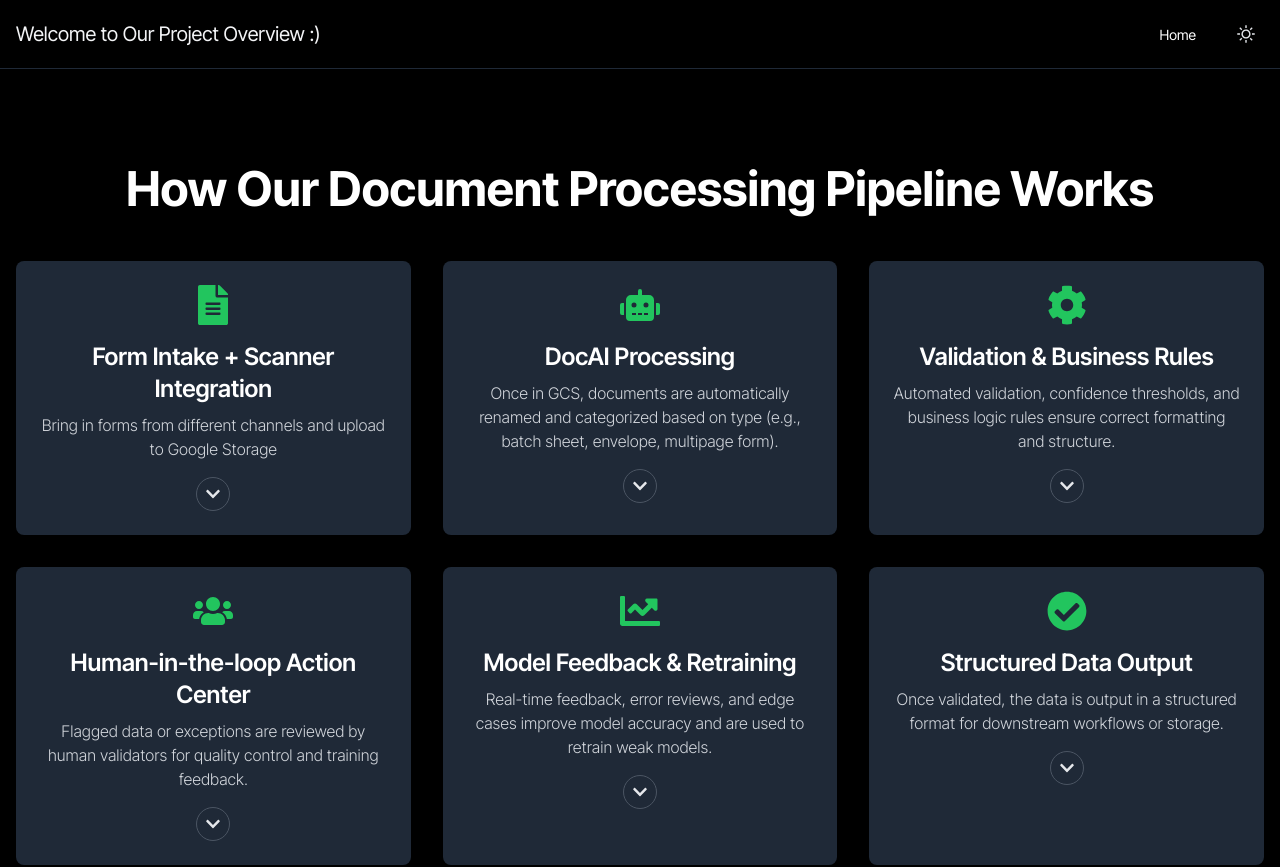
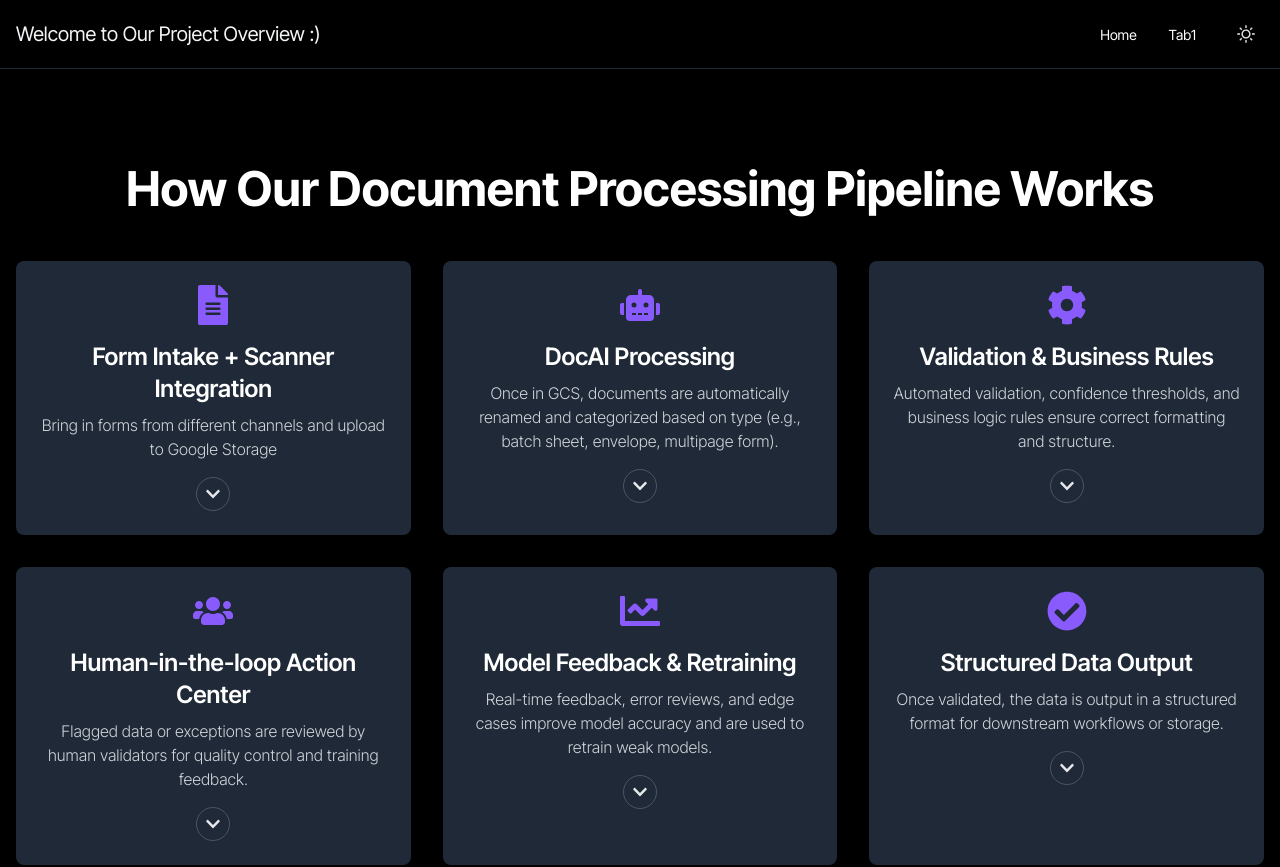
Before and after one commit to aitikirala/iep-project-overview, a Next.js app: page / in a window 1280 px wide. Shown: the top 867 px of the page. Built offline with nearby package versions, Linux system fonts and the light colour scheme.

Commit message:
made some changes

```diff
--- a/app/layout.tsx
+++ b/app/layout.tsx
@@ -1,5 +1,6 @@
 import type { Metadata } from "next";
 import { ThemeProvider } from "next-themes";
+import Header from "../components/Header";
 
 import "styles/globals.css";
 
--- /dev/null
+++ b/app/tab1/page.tsx
@@ -0,0 +1,7 @@
+export default function Tab1() {
+  return (
+    <div className="flex items-center justify-center h-screen">
+      <h1 className="text-2xl">This page is under development</h1>
+    </div>
+  );
+}
--- a/components/DocumentPipeline.tsx
+++ b/components/DocumentPipeline.tsx
@@ -57,7 +57,7 @@ const DocumentPipeline: React.FC = () => {
               key={index}
               className="bg-gray-50 dark:bg-gray-800 p-6 rounded-lg shadow-md transition-colors duration-200 text-center"
             >
-              <step.icon size={40} className="text-green-500 mx-auto mb-4" />
+              <step.icon size={40} className="text-[#895AFC] mx-auto mb-4" />
               <h3 className="text-2xl font-semibold mb-2 text-gray-900 dark:text-white">{step.title}</h3>
               <p className="text-gray-600 dark:text-gray-300 font-light">{step.description}</p>
 
--- a/components/Header.tsx
+++ b/components/Header.tsx
@@ -17,6 +17,13 @@ export default function Header() {
               >
                 Home
               </Link>
+
+              <Link
+                href="/tab1"
+                className="text-sm text-gray-800 dark:text-white px-4 py-2 rounded-md hover:bg-gray-100 dark:hover:bg-gray-800 transition-colors"
+              >
+                Tab1
+              </Link>
             </li>
             <li>
 
--- a/package.json
+++ b/package.json
@@ -11,6 +11,7 @@
   "author": "",
   "license": "ISC",
   "dependencies": {
+    "i": "^0.3.7",
     "next": "^14.2.15",
     "next-themes": "^0.3.0",
     "react": "^18.3.1",
--- a/tsconfig.json
+++ b/tsconfig.json
@@ -23,6 +23,6 @@
       }
     ]
   },
-  "include": ["next-env.d.ts", ".next/types/**/*.ts", "**/*.ts", "**/*.tsx"],
+  "include": ["next-env.d.ts", ".next/types/**/*.ts", "**/*.ts", "**/*.tsx", "app/tab1.tsx"],
   "exclude": ["node_modules"]
 }
```
Also changed, not shown: 1 other file (tests, documents, lock files or other folders).
